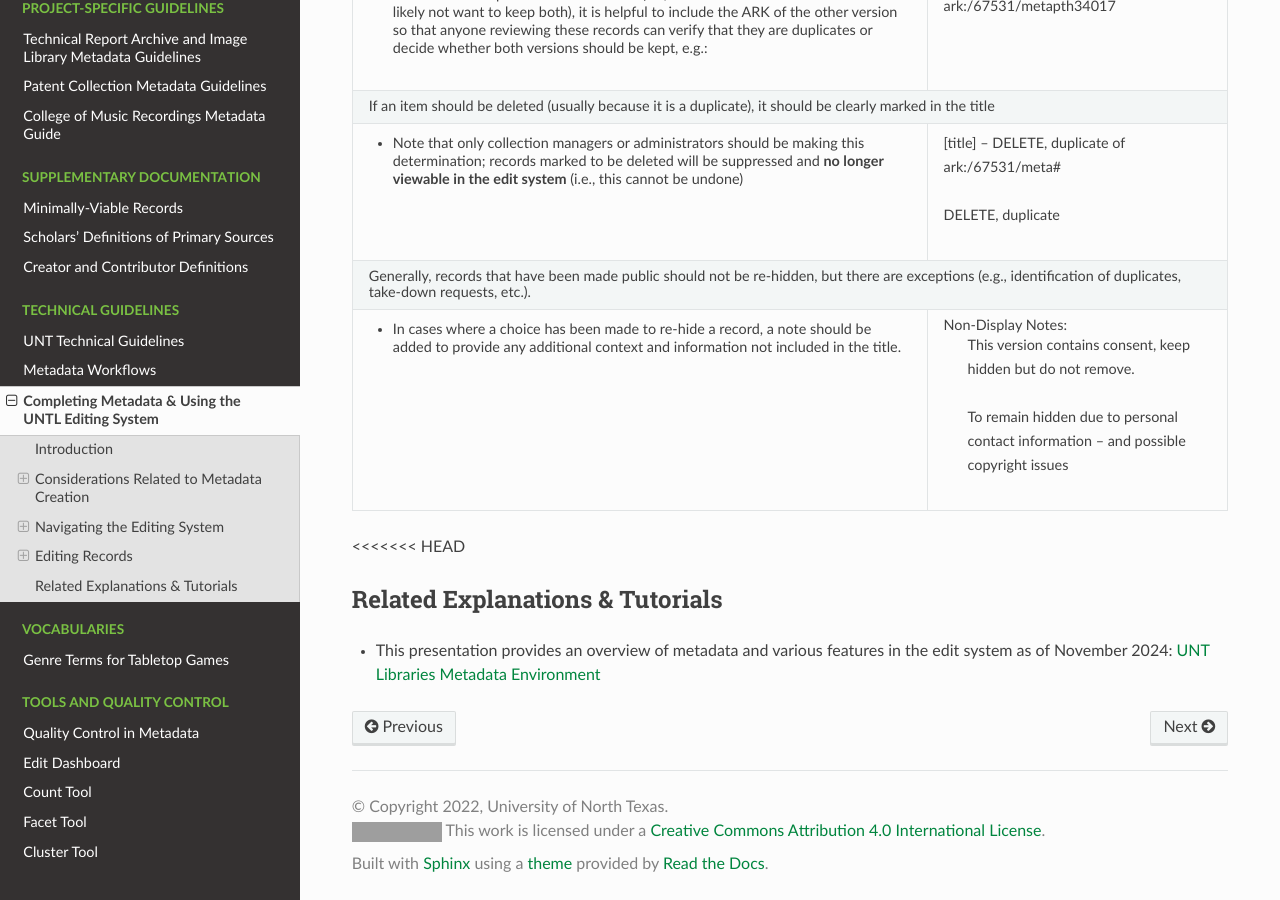
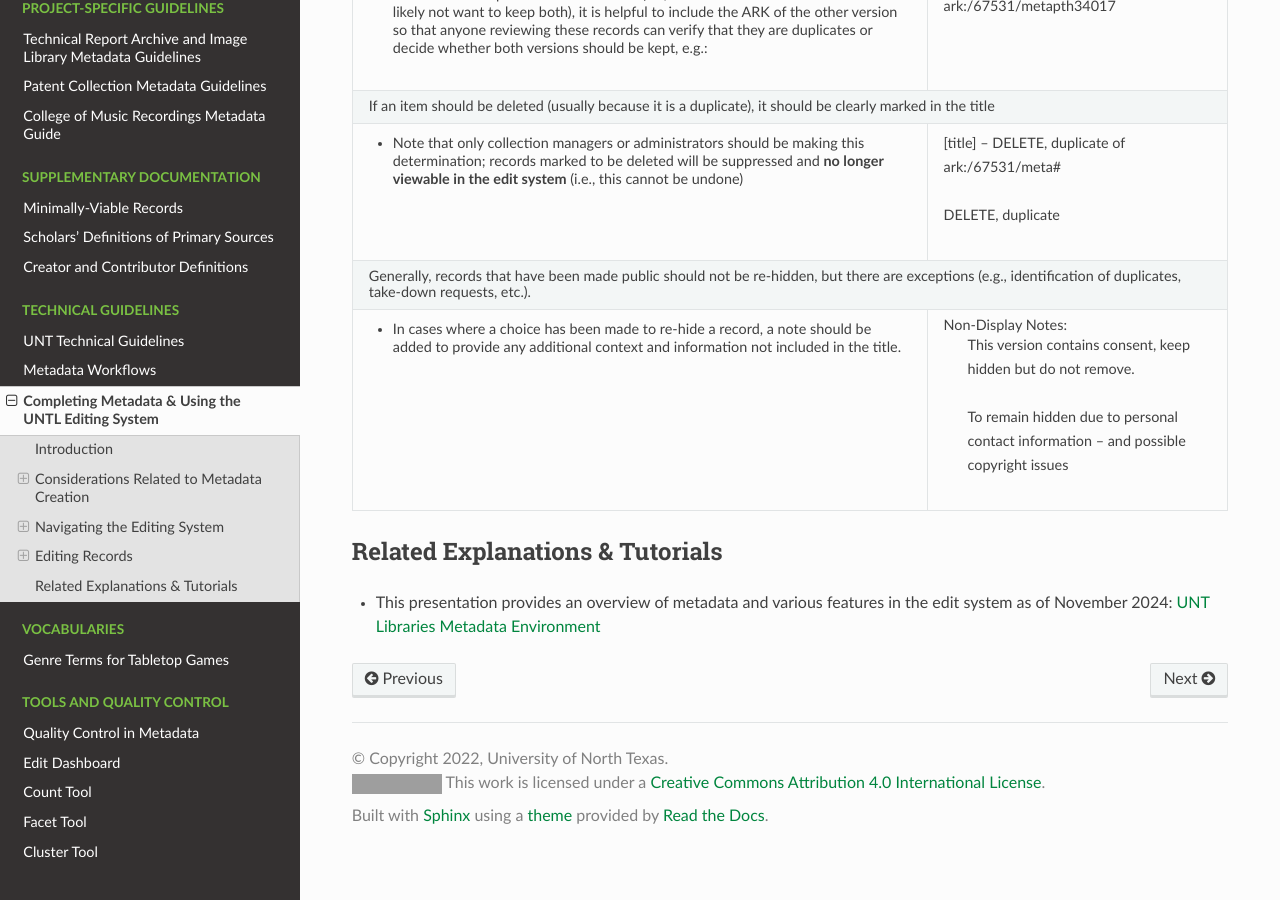
Before and after one commit to unt-libraries/untl-metadata-documentation, a Sphinx documentation site: the page built from docs/technical/completing-records.rst, in a window 1280 px wide and 900 px high, scrolled down 15063 px. Built offline with Sphinx 7.4.7 and the Read the Docs theme 3.1.0, drawn with Linux system fonts in a browser that asks for light colours; grey boxes are pictures that could not be loaded.

Commit message:
Update completing-records.rst

```diff
--- a/docs/technical/completing-records.rst
+++ b/docs/technical/completing-records.rst
@@ -420,7 +420,7 @@ Here are some general guidelines to make things easier for administrators and ot
 |                                                                                   | | To remain hidden due to personal contact         |
 |                                                                                   |   information -- and possible copyright issues     |
 +-----------------------------------------------------------------------------------+----------------------------------------------------+
-<<<<<<< HEAD
+
 
 
 
```
Also changed, not shown: other parts of docs/technical/completing-records.rst (+0 -2 lines).
